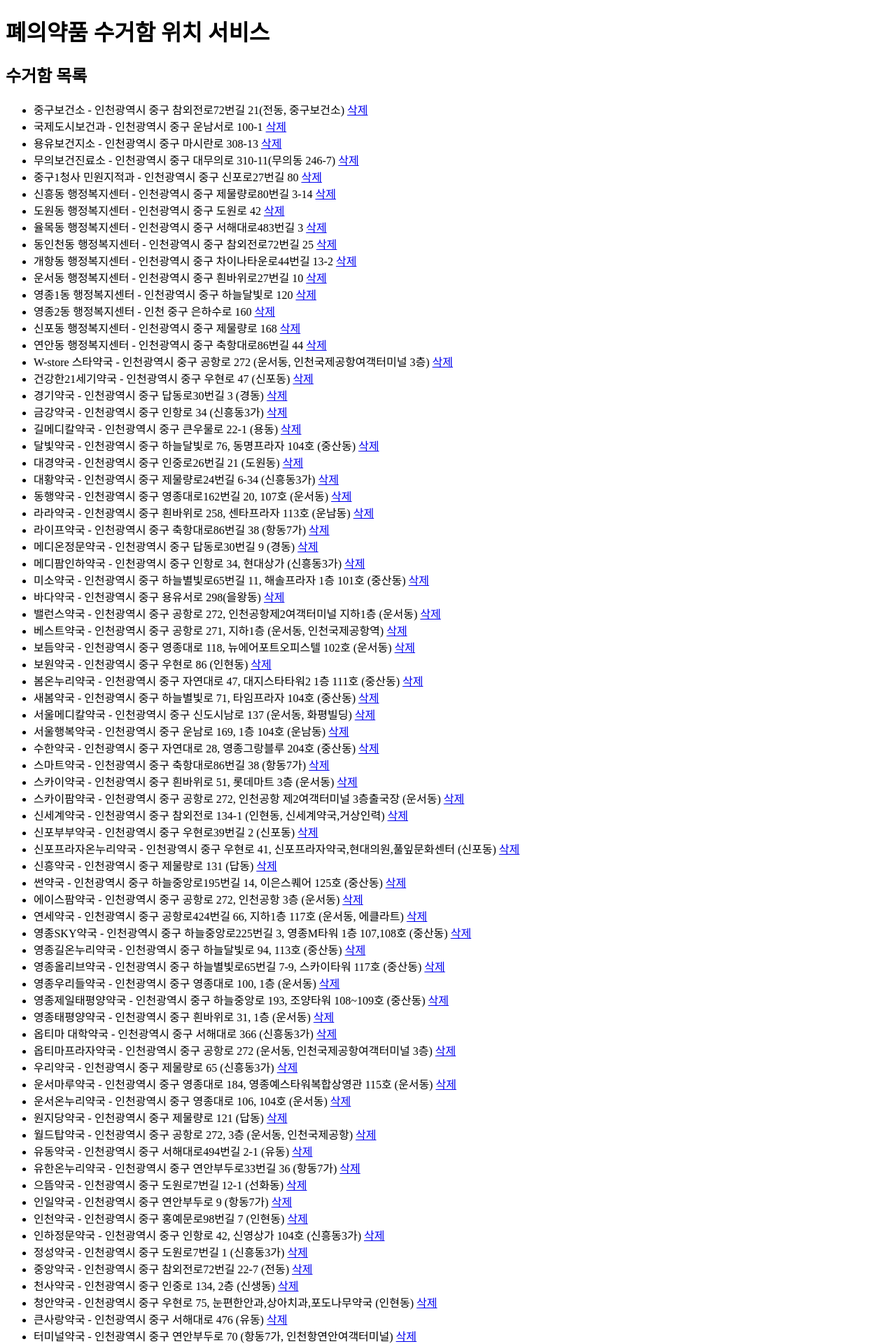
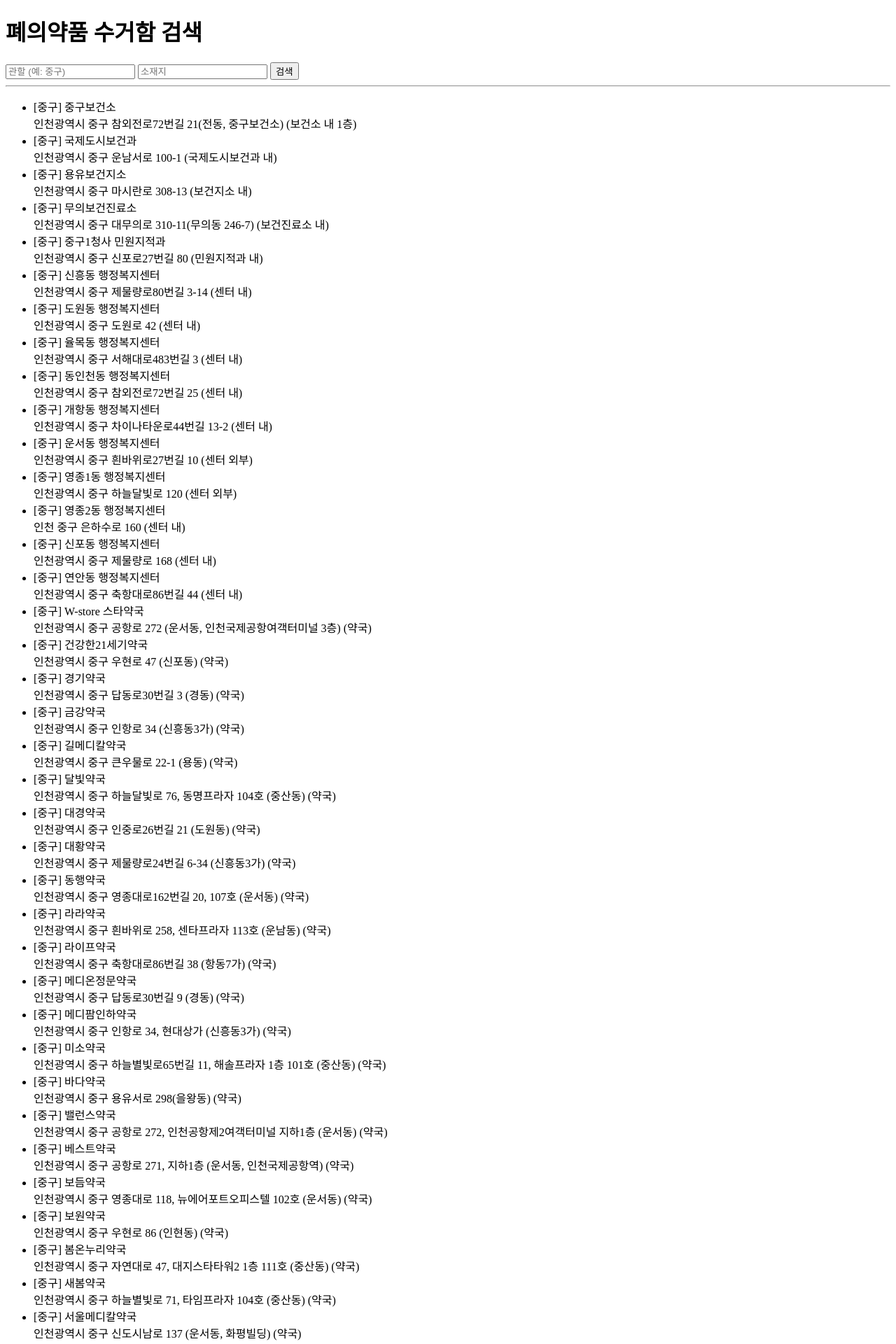
Before and after one commit to msmsme04-create/medicine_box_web, a Flask app: page / in a window 1280 px wide. Shown: the top 1920 px of the page at 70% size. Run offline with Flask 3, Linux system fonts and the light colour scheme; data comes from the database, SQL or seed files in the repository.

Commit message:
flask 수정

```diff
--- a/app.py
+++ b/app.py
@@ -1,5 +1,6 @@
 from flask import Flask, render_template, request, redirect
 import sqlite3
+from datetime import datetime
 
 app = Flask(__name__)
 
@@ -10,32 +11,16 @@ def get_db():
 
 @app.route("/")
 def home():
-    conn = get_db()
-    boxes = conn.execute("SELECT * FROM box").fetchall()
-    conn.close()
-    return render_template("index.html", boxes=boxes)
-
-@app.route("/add", methods=["POST"])
-def add():
-    name = request.form["name"]
-    address = request.form["address"]
+    district = request.args.get("district", "")
+    address = request.args.get("address", "")
 
     conn = get_db()
-    conn.execute(
-        "INSERT INTO box (name, address) VALUES (?, ?)",
-        (name, address)
-    )
-    conn.commit()
+    boxes = conn.execute("""
+        SELECT * FROM box
+        WHERE district LIKE ? AND address LIKE ?
+    """, (f"%{district}%", f"%{address}%")).fetchall()
     conn.close()
-    return redirect("/")
 
-@app.route("/delete/<int:id>")
-def delete(id):
-    conn = get_db()
-    conn.execute("DELETE FROM box WHERE id=?", (id,))
-    conn.commit()
-    conn.close()
-    return redirect("/")
-
+    return render_template("index.html", boxes=boxes)
 if __name__ == "__main__":
-    app.run(debug=True)
+    app.run()
--- a/templates/index.html
+++ b/templates/index.html
@@ -5,23 +5,25 @@
     <title>폐의약품 수거함</title>
 </head>
 <body>
-    <h1>폐의약품 수거함 위치 서비스</h1>
 
-    <h2>수거함 목록</h2>
+<h1>폐의약품 수거함 검색</h1>
+
+<form method="get">
+    <input name="district" placeholder="관할 (예: 중구)">
+    <input name="address" placeholder="소재지">
+    <button type="submit">검색</button>
+</form>
+
+<hr>
+
 <ul>
 {% for box in boxes %}
     <li>
-                {{ box.name }} - {{ box.address }}
-                <a href="/delete/{{ box.id }}">삭제</a>
+        [{{ box.district }}] {{ box.name }}<br>
+        {{ box.address }} ({{ box.detail }})
     </li>
 {% endfor %}
 </ul>
 
-    <h2>수거함 추가</h2>
-    <form method="post" action="/add">
-        <input name="name" placeholder="수거함 이름">
-        <input name="address" placeholder="주소">
-        <button type="submit">추가</button>
-    </form>
 </body>
 </html>
```
Lines whose indentation alone changed are shown as unchanged.
